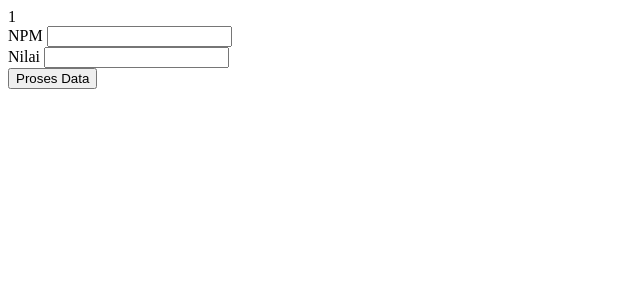
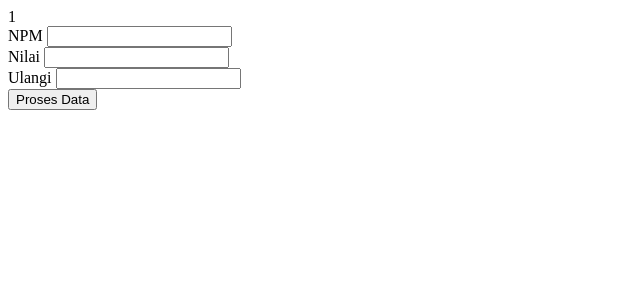
Before and after one commit to Mzzqq/kk-progress, a PHP site: page /?npm=1 in a window 1280 px wide. Shown: the top 300 px of the page, without its empty margins (0-640 px from the left). Run offline with PHP 8.4, Linux system fonts and the light colour scheme; data that the repository does not hold is empty.

Commit message:
feat: add new input tag to get repeated number

```diff
--- a/pertemuan-6/index.php
+++ b/pertemuan-6/index.php
@@ -14,7 +14,7 @@
     <title>6th</title>
 </head>
 <body>
-    <form action="" method="GET">
+    <form action="" method="POST">
         <label>
             NPM <input type="number" name="npm" value="" />
         </label>
@@ -23,6 +23,10 @@
             Nilai <input type="number" name="nilai" value="" />
         </label>
         <br>
+        <label>
+            Ulangi <input type="number" name="repeat" value="" />
+        </label>
+        <br>
         <button type="submit" name="proses-button">Proses Data</button>
     </form>
 </body>
```
